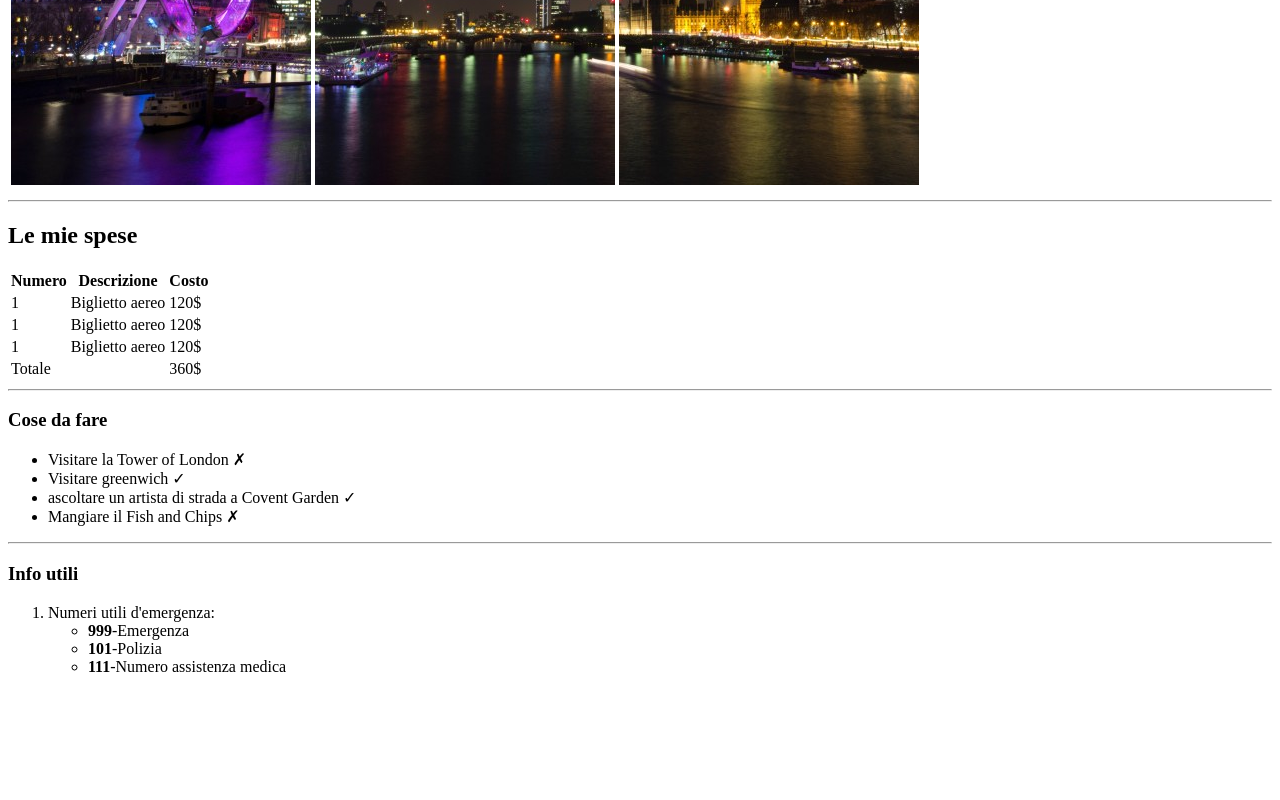
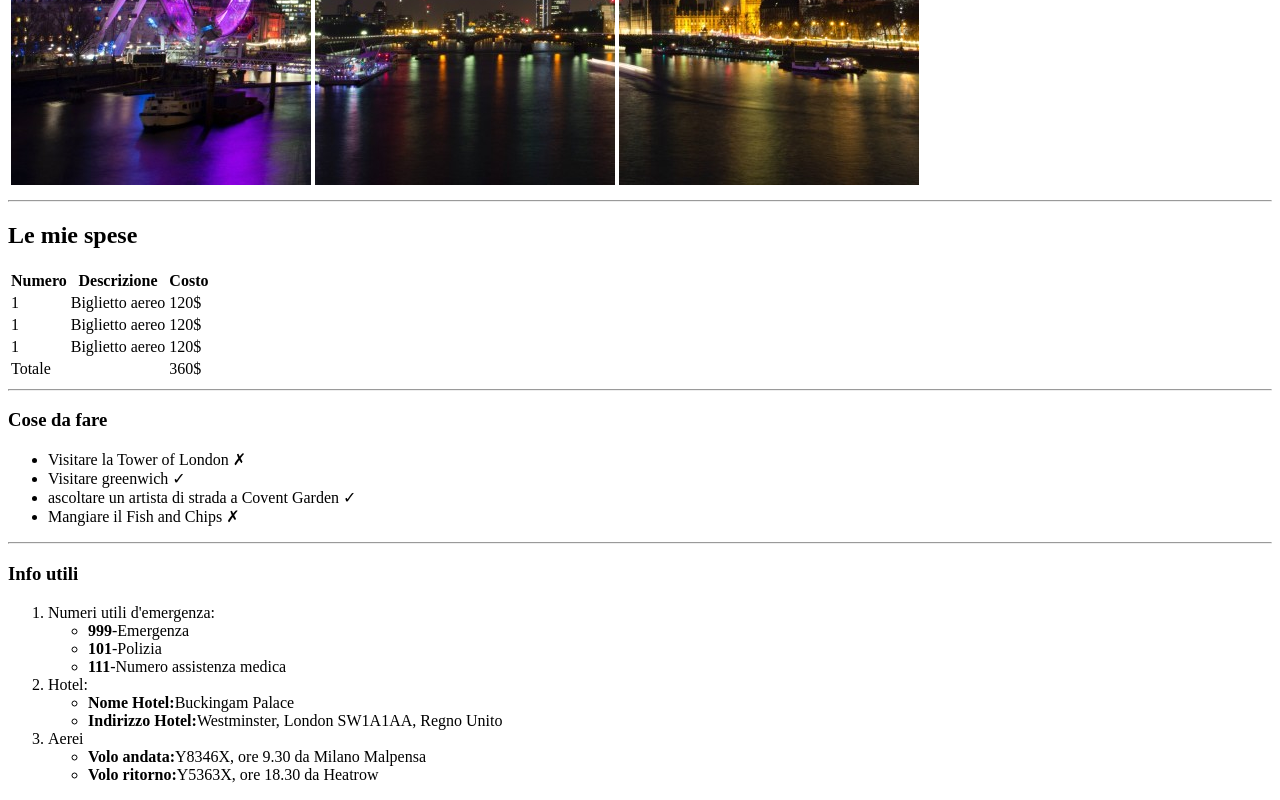
Before and after one commit to stecarraa/html-london-trip, a plain HTML site: page index.html in a window 1280 px wide. Shown: the part 498-1298 px from the top of the page. Before the commit the page ends 1190 px from the top, so only its background shows below. Drawn offline with Linux system fonts and the light colour scheme.

Commit message:
cancellato per errore.. ora ok fino voli

```diff
--- a/index.html
+++ b/index.html
@@ -85,6 +85,18 @@
 
            </ul>
        </li>
+       <li>Hotel:
+           <ul>
+               <li><strong>Nome Hotel:</strong>Buckingam Palace</li>
+               <li><strong>Indirizzo Hotel:</strong>Westminster, London SW1A1AA, Regno Unito</li>
+           </ul>
+       </li>
+       <li>Aerei
+           <ul>
+               <li><strong>Volo andata:</strong>Y8346X, ore 9.30 da Milano Malpensa</li>
+               <li><strong>Volo ritorno:</strong>Y5363X, ore 18.30 da Heatrow</li>
+           </ul>
+       </li>
     </ol>
   </section>
 
```
